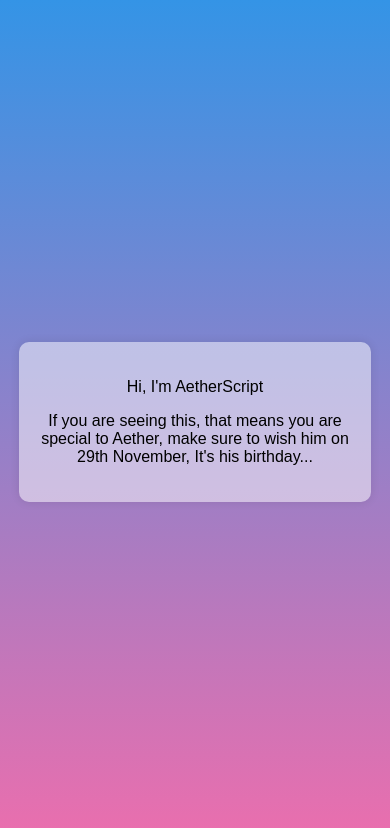
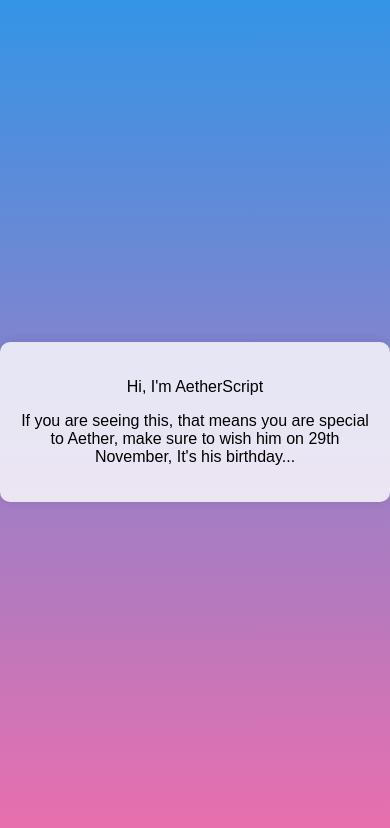
Before and after one commit to aetherscript/wish-me, a plain HTML site: page index.html in a window 390 px wide. Drawn offline with Linux system fonts and the light colour scheme.

Commit message:
Update styles.css

```diff
--- a/styles.css
+++ b/styles.css
@@ -1,8 +1,8 @@
 body {
     margin: 0;
     font-family: 'Arial', sans-serif;
-    background: linear-gradient(to bottom, #3494E6, #EC6EAD); /* Gradient background */
-    color: #fff; /* Text color for better contrast on the gradient background */
+    background: linear-gradient(to bottom, #3494E6, #EC6EAD);
+    color: #fff;
 }
 
 .container {
@@ -13,16 +13,19 @@ body {
 }
 
 .box {
-    background-color: rgba(255, 255, 255, 0.5); /* Translucent white background */
+    background-color: rgba(255, 255, 255, 0.8);
     padding: 20px;
     border-radius: 10px;
     box-shadow: 0 0 10px rgba(0, 0, 0, 0.1);
     text-align: center;
-    color: #000; /* Text color inside the box */
+    color: #000;
+    max-width: 600px; /* Limit the maximum width of the box */
+    width: 80%; /* Set a responsive width */
+    margin: 0 auto; /* Center the box */
 }
 
 @media (max-width: 600px) {
     .box {
-        width: 80%;
+        width: 90%;
     }
 }
```
